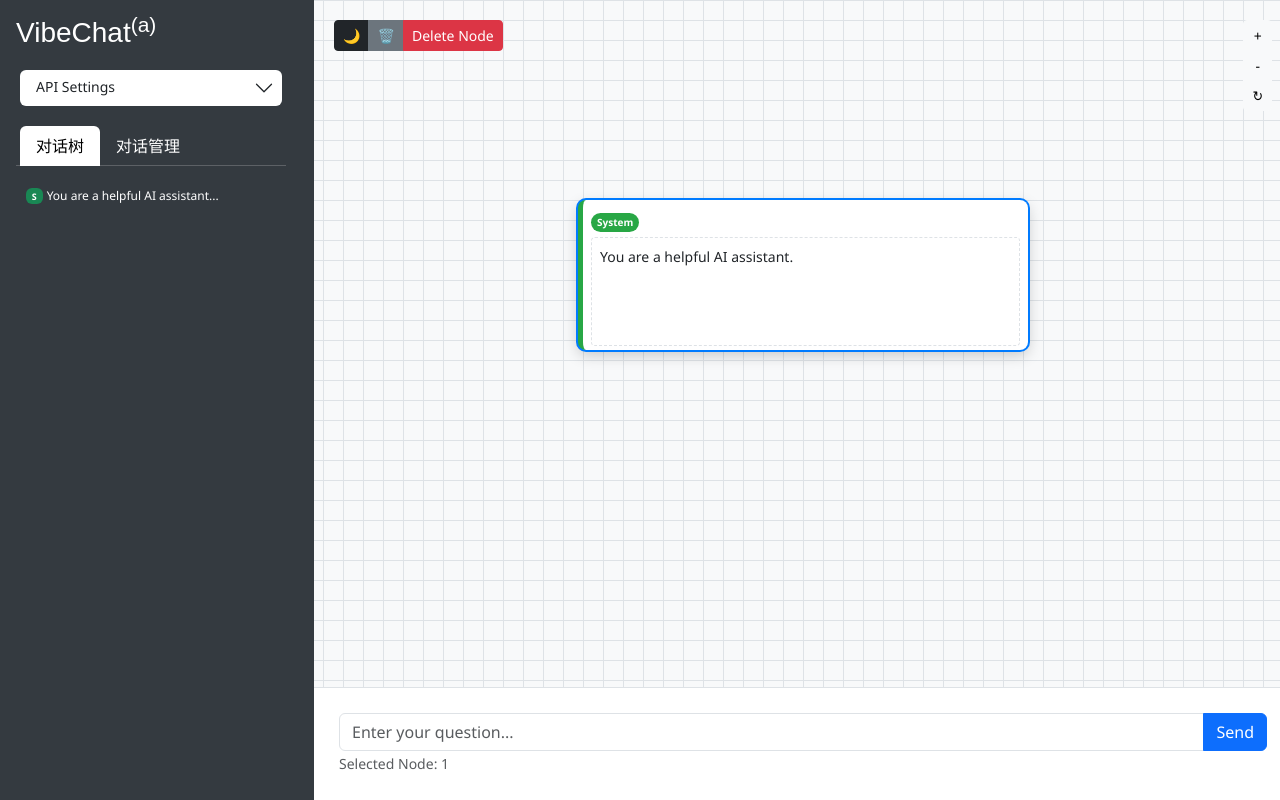
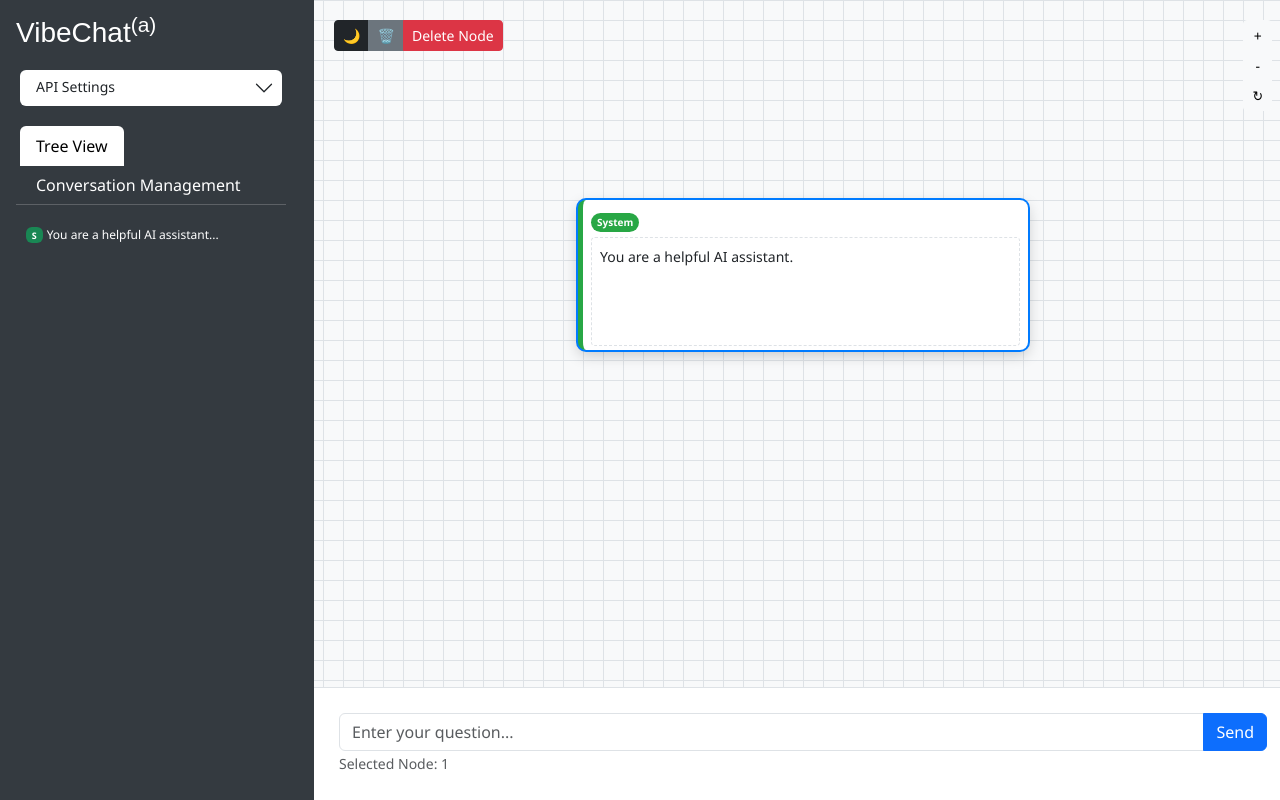
Before and after one commit to DreamBlooms/VibeChat, a plain HTML site: page index.html in a window 1280 px wide. Drawn offline with nearby package versions, Linux system fonts and the light colour scheme; a web font is replaced by a local one.

Commit message:
Update index.html

```diff
--- a/index.html
+++ b/index.html
@@ -277,10 +277,10 @@
                     <!-- Tab切换 -->
                     <ul class="nav nav-tabs mb-3 px-1" id="sidebarTabs" role="tablist">
                         <li class="nav-item" role="presentation">
-                            <button class="nav-link active" id="treeview-tab" data-bs-toggle="tab" data-bs-target="#treeview" type="button" role="tab" aria-controls="treeview" aria-selected="true">对话树</button>
+                            <button class="nav-link active" id="treeview-tab" data-bs-toggle="tab" data-bs-target="#treeview" type="button" role="tab" aria-controls="treeview" aria-selected="true" data-i18n="treeView">对话树</button>
                         </li>
                         <li class="nav-item" role="presentation">
-                            <button class="nav-link" id="conversations-tab" data-bs-toggle="tab" data-bs-target="#conversations" type="button" role="tab" aria-controls="conversations" aria-selected="false">对话管理</button>
+                            <button class="nav-link" id="conversations-tab" data-bs-toggle="tab" data-bs-target="#conversations" type="button" role="tab" aria-controls="conversations" aria-selected="false" data-i18n="conversationManagement">对话管理</button>
                         </li>
                     </ul>
 
@@ -288,7 +288,7 @@
                         <!-- 对话管理Tab -->
                         <div class="tab-pane fade" id="conversations" role="tabpanel" aria-labelledby="conversations-tab">
                             <div class="d-flex mb-3 px-1">
-                                <button class="btn btn-outline-light btn-sm flex-fill me-1" id="newConversationBtn">新建</button>
+                                <button class="btn btn-outline-light btn-sm flex-fill me-1" id="newConversationBtn" data-i18n="newBtn">新建</button>
                                 <button class="btn btn-outline-light btn-sm flex-fill me-1" id="exportBtn" data-i18n="exportBtn">导出</button>
                                 <button class="btn btn-outline-light btn-sm flex-fill" id="importBtn" data-i18n="importBtn">导入</button>
                             </div>
@@ -453,7 +453,12 @@
                 defaultConversationTitle: '新对话',
                 sendFailed: '发送失败：',
                 resendFailed: '重发失败：',
-                apiFailed: 'API连接失败：'
+                apiFailed: 'API连接失败：',
+                treeView: '对话树',
+                conversationManagement: '对话管理',
+                newBtn: '新建',
+                newConversation: '新对话',
+                oldConversation: '旧对话'
             },
             'zh-TW': {
                 pageTitle: 'VibeChat(α) | 多分支 LLM 網頁聊天',
@@ -511,7 +516,12 @@
                 defaultConversationTitle: '新對話',
                 sendFailed: '發送失敗：',
                 resendFailed: '重發失敗：',
-                apiFailed: 'API連接失敗：'
+                apiFailed: 'API連接失敗：',
+                treeView: '對話樹',
+                conversationManagement: '對話管理',
+                newBtn: '新建',
+                newConversation: '新對話',
+                oldConversation: '舊對話'
             },
             'en': {
                 pageTitle: 'VibeChat(α) | Multi-branch LLM WebChat',
@@ -569,7 +579,12 @@
                 defaultConversationTitle: 'New Conversation',
                 sendFailed: 'Send failed:',
                 resendFailed: 'Resend failed:',
-                apiFailed: 'API connection failed:'
+                apiFailed: 'API connection failed:',
+                treeView: 'Tree View',
+                conversationManagement: 'Conversation Management',
+                newBtn: 'New',
+                newConversation: 'New Conversation',
+                oldConversation: 'Old Conversation'
             },
             'ja': {
                 pageTitle: 'VibeChat(α) | マルチブランチ LLM ウェブチャット',
@@ -627,7 +642,12 @@
                 defaultConversationTitle: '新規会話',
                 sendFailed: '送信失敗：',
                 resendFailed: '再送信失敗：',
-                apiFailed: 'API接続失敗：'
+                apiFailed: 'API接続失敗：',
+                treeView: '会話ツリー',
+                conversationManagement: '会話管理',
+                newBtn: '新規',
+                newConversation: '新規会話',
+                oldConversation: '旧会話'
             }
         };
 
@@ -842,7 +862,7 @@
             const conversationId = 'conversation_' + Date.now();
             const now = new Date();
             const timeString = `${now.getFullYear()}${(now.getMonth()+1).toString().padStart(2, '0')}${now.getDate().toString().padStart(2, '0')}_${now.getHours().toString().padStart(2, '0')}${now.getMinutes().toString().padStart(2, '0')}`;
-            const title = `新对话_${timeString}`;
+            const title = `${i18n('newConversation')}_${timeString}`;
 
             state.conversations[conversationId] = {
                 title,
@@ -1956,7 +1976,7 @@
             const conversationId = 'conversation_' + Date.now();
             const now = new Date();
             const timeString = `${now.getFullYear()}${(now.getMonth()+1).toString().padStart(2, '0')}${now.getDate().toString().padStart(2, '0')}_${now.getHours().toString().padStart(2, '0')}${now.getMinutes().toString().padStart(2, '0')}`;
-            const title = `旧对话_${timeString}`;
+            const title = `${i18n('oldConversation')}_${timeString}`;
 
             state.conversations[conversationId] = {
                 title,
@@ -2052,7 +2072,7 @@
                     }
 
                     const conversationId = 'conversation_' + Date.now();
-                    const title = importedData.title || `导入对话_${new Date().toLocaleDateString()}`;
+                    const title = importedData.title || `${i18n('newConversation')}_${new Date().toLocaleDateString()}`;
 
                     state.conversations[conversationId] = {
                         title,
```
